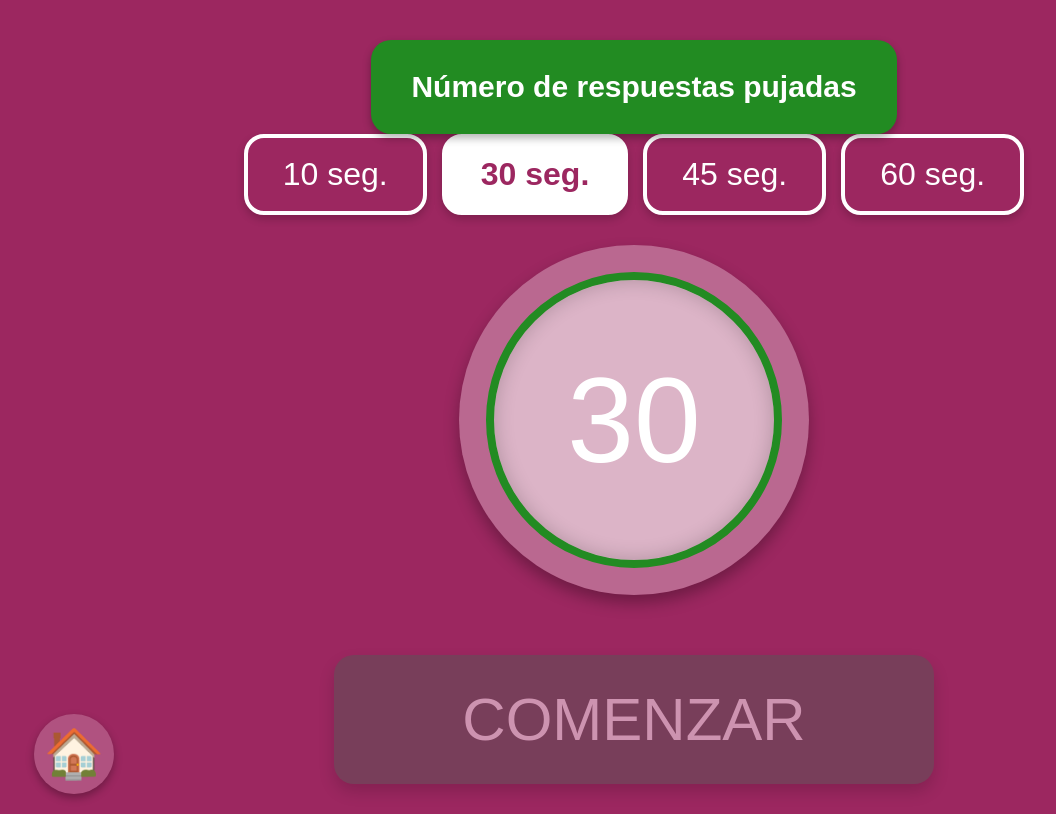
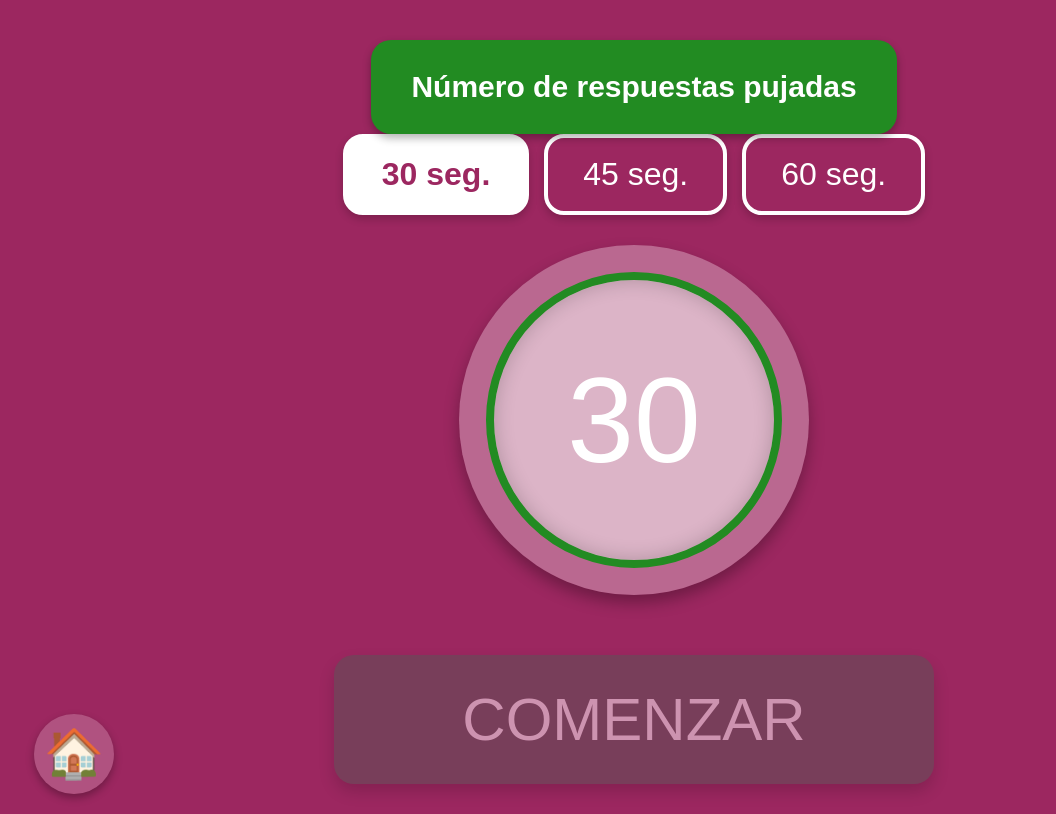
Before and after one commit to luismiguelduennas/yo-se-mas-que-tu, a plain HTML site: page index.html in a window 1280 px wide. Shown: the whole page, without its empty margins (6-1062 px from the left). Drawn offline with Linux system fonts and the light colour scheme.

Commit message:
Update index.html

```diff
--- a/index.html
+++ b/index.html
@@ -16,7 +16,7 @@
 
   <div class="main">
 		<div id="timerOptions" class="timer-options">
-		  <div class="timer-option" data-value="10" onclick="selectTime(10)">10 seg.</div>
+		  <!-- <div class="timer-option" data-value="10" onclick="selectTime(10)">10 seg.</div> -->
 		  <div class="timer-option" data-value="30" onclick="selectTime(30)">30 seg.</div>
 		  <div class="timer-option" data-value="45" onclick="selectTime(45)">45 seg.</div>
 		  <div class="timer-option" data-value="60" onclick="selectTime(60)">60 seg.</div>
```
